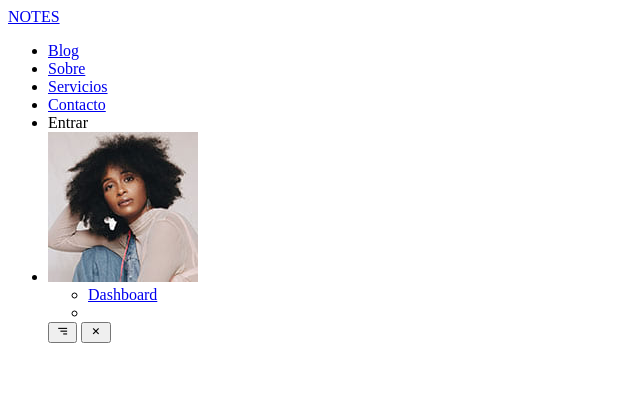
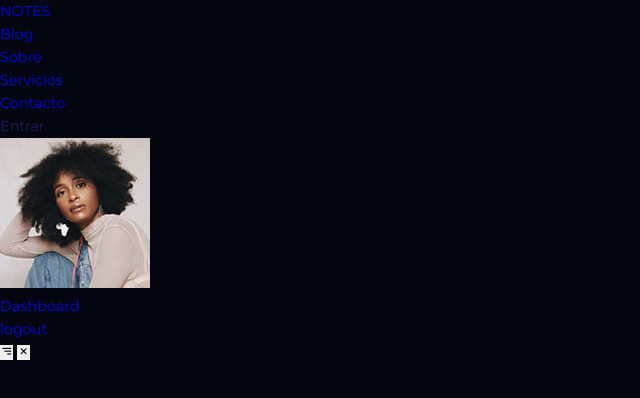
Before and after one commit to DervisMartinez/Notes-App, a plain HTML site: page index.html in a window 1280 px wide. Shown: the whole page, without its empty margins (0-640 px from the left). Drawn offline with nearby package versions, Linux system fonts and the light colour scheme.

Commit message:
primer merge entre master y css , exitosogit checkout css!

```diff
--- a/css/style.css
+++ b/css/style.css
@@ -44,4 +44,5 @@ body{
     color: var(--color-gray-900);
     overflow-x: hidden;
     background: var(--color-bg);
+    font-size: 0.9rem;
 }
--- a/index.html
+++ b/index.html
@@ -13,6 +13,8 @@
     <link href='https://unpkg.com/boxicons@2.1.2/css/boxicons.min.css' rel='stylesheet'>
     <!-- == Iconsout == -->
     <link rel="stylesheet" href="https://unicons.iconscout.com/release/v4.0.0/css/line.css">
+    <!-- CSS-->
+    <link rel="stylesheet" href="css/style.css">
     <title>Block de Notas</title>
 </head>
 <body>
@@ -31,7 +33,7 @@
                     </div>
                     <ul>
                         <li><a href="dashboard.html">Dashboard</a></li>
-                        <li><a href="logout.html"></a></li>
+                        <li><a href="logout.html">logout</a></li>
                     </ul>
 
                     <button id="open__nav-btn"><i class='bx bx-menu-alt-right'></i></button>
```
